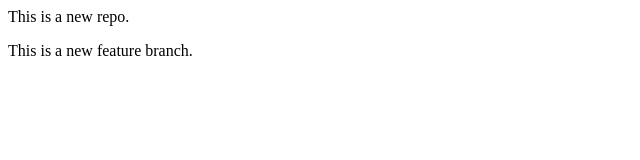
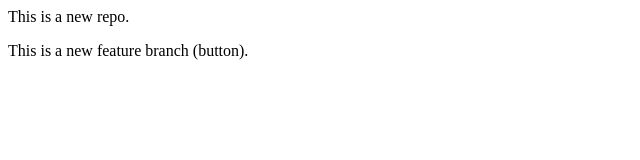
Before and after one commit to secretedoc/LocalRepo, a plain HTML site: page LocalRepo/index.html in a window 1280 px wide. Shown: the full height of the page, 0-640 px from the left. Drawn offline with Linux system fonts and the light colour scheme.

```diff
--- a/LocalRepo/index.html
+++ b/LocalRepo/index.html
@@ -1,2 +1,2 @@
 <p>This is a new repo.</p>
-<p>This is a new feature branch.</p>
+<p>This is a new feature branch (button).</p>
```
